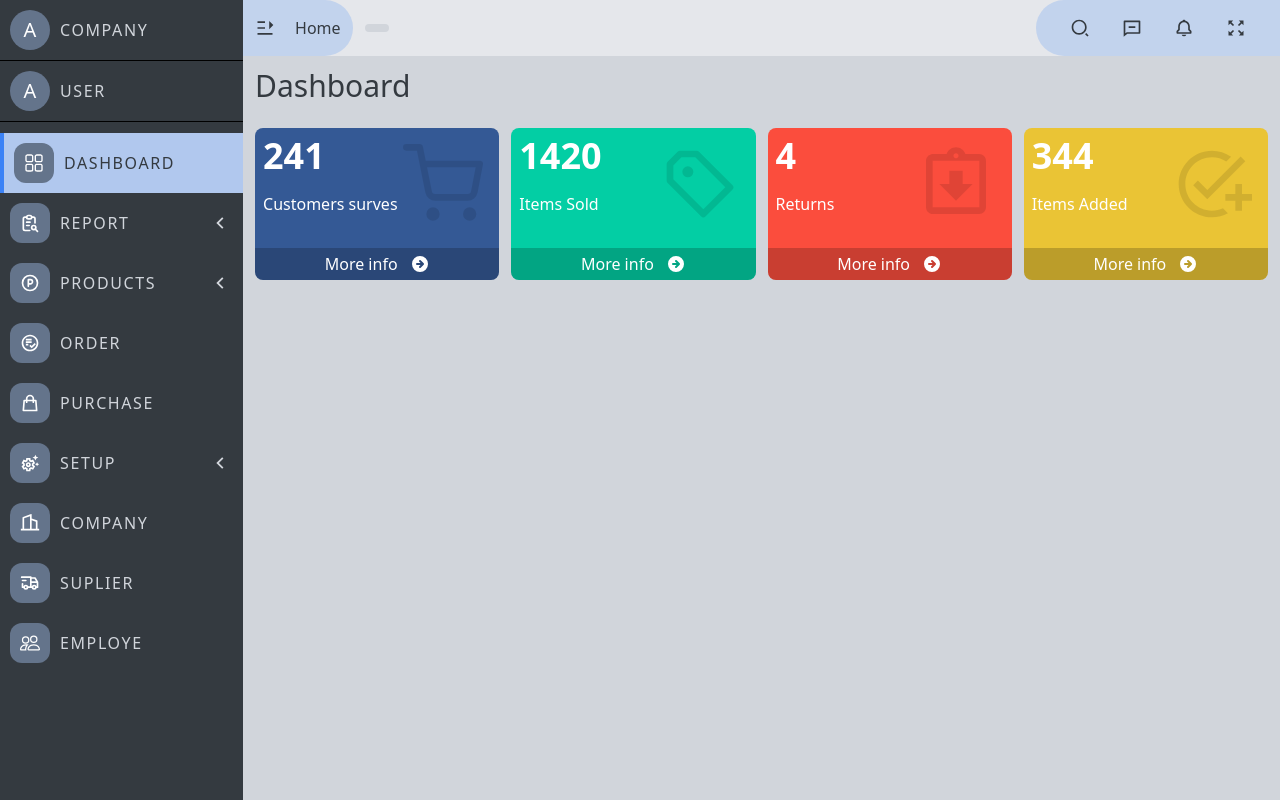
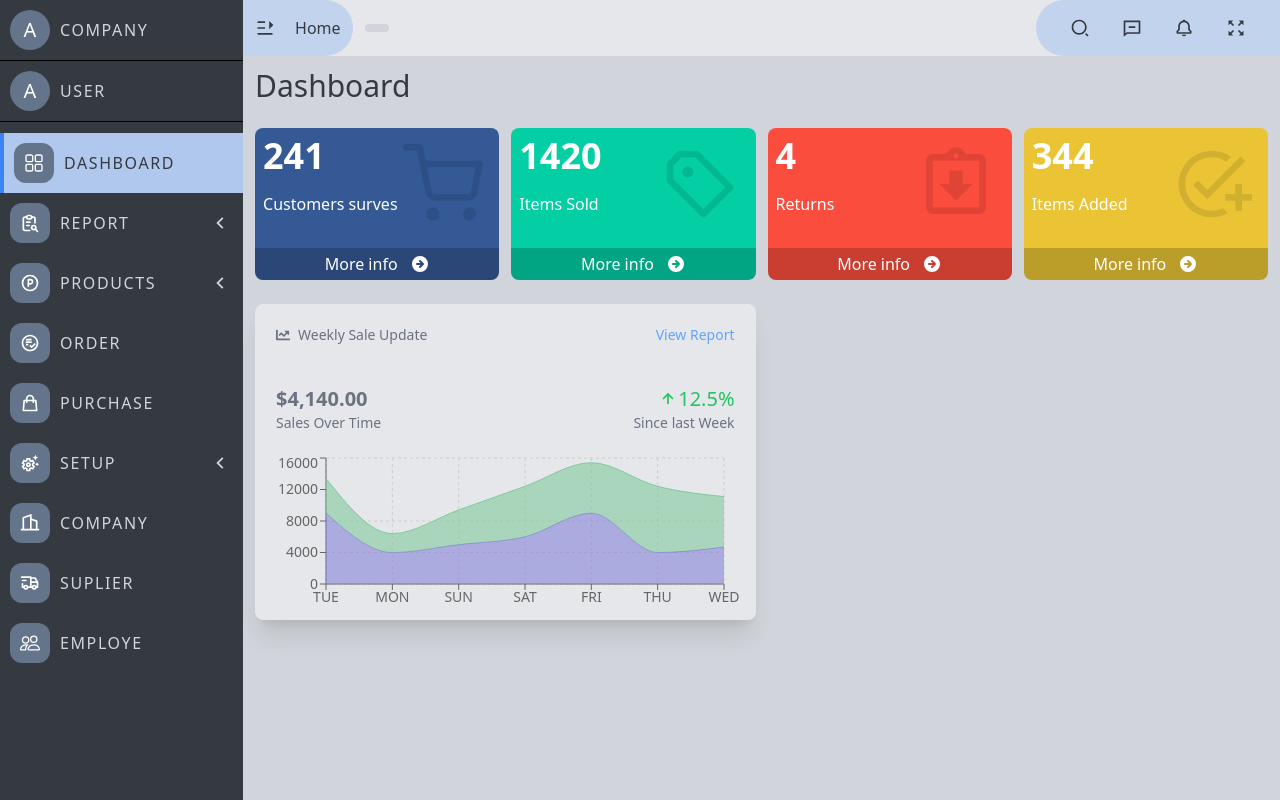
Before and after one commit to AbidHasanPiash/ims-inventory-management-system, a Next.js app: page / in a window 1280 px wide. Built offline with nearby package versions, Linux system fonts and the light colour scheme.

Commit message:
graph added

```diff
--- /dev/null
+++ b/app/components/dashboard/SalesWeekly.jsx
@@ -0,0 +1,59 @@
+'use client'
+import React from 'react'
+import { BiUpArrowAlt } from 'react-icons/bi';
+import {FaChartLine} from 'react-icons/fa'
+import {AreaChart, Area, XAxis, YAxis, CartesianGrid, Tooltip, ResponsiveContainer} from 'recharts';
+
+export default function SalesWeekly() {
+    const today = new Date(); // Get the current date
+    const days = ['SUN', 'MON', 'TUE', 'WED', 'THU', 'FRI', 'SAT'];
+    const day = today.getDay();
+    const updateDays = [...days.slice(day), ...days.slice(0, day)];
+    const data = [
+      { sale: updateDays[6], Pharmacy: 9000, NonPharmacy: 4400 },
+      { sale: updateDays[5], Pharmacy: 4000, NonPharmacy: 2400 },
+      { sale: updateDays[4], Pharmacy: 5000, NonPharmacy: 4400 },
+      { sale: updateDays[3], Pharmacy: 6000, NonPharmacy: 6400 },
+      { sale: updateDays[2], Pharmacy: 9000, NonPharmacy: 6400 },
+      { sale: updateDays[1], Pharmacy: 4000, NonPharmacy: 8400 },
+      { sale: updateDays[0], Pharmacy: 4700, NonPharmacy: 6400 },
+    ];
+  return (
+    <div className='shadow-xl border rounded-lg bg-gray-200 text-xs md:text-sm xl:text-md'>
+    {/* heading section */}
+    <div className="m-5 text-gray-500">
+      <div className='flex items-center justify-between mb-10'>
+        <div className='flex items-center justify-start space-x-2'>
+          <FaChartLine/>
+          <h1>Weekly Sale Update</h1>
+        </div>
+        <p className='text-blue-400 hover:text-blue-700 cursor-pointer'>View Report</p>
+      </div>
+      {/* ********************************** */}
+      <div className='flex items-center justify-between'>
+        <div>
+          <h1 className='font-bold text-xl'>$4,140.00</h1>
+          <p>Sales Over Time</p>
+        </div>
+        <div className='flex flex-col items-end justify-end'>
+          <h1 className='flex items-center justify-center text-xl text-green-500'>
+            <BiUpArrowAlt size={20}/>
+            <span>12.5%</span>
+          </h1>
+          <p>Since last Week</p>
+        </div>
+      </div>
+    </div>
+    <ResponsiveContainer width="100%" aspect={3}>
+        <AreaChart data={data} width={100} height={100} margin={{ top: 5, right: 30, left: 10, bottom: 5, }}>
+            <CartesianGrid strokeDasharray="3 3" />
+            <XAxis dataKey="sale" />
+            <YAxis />
+            <Tooltip />
+            <Area type="monotone" dataKey="Pharmacy" stackId="1" stroke="#8884d8" fill="#8884d8" />
+            <Area type="monotone" dataKey="NonPharmacy" stackId="1" stroke="#82ca9d" fill="#82ca9d" />
+        </AreaChart>
+    </ResponsiveContainer>
+    </div>
+  )
+}
--- a/app/layout.js
+++ b/app/layout.js
@@ -33,12 +33,12 @@ export default function RootLayout({ children }) {
       <head>
         <title>{metadata.title}</title>
       </head>
-      <body className='flex bg-primary text-secondary'>
+      <body className='flex bg-primary text-secondary overflow-hidden'>
         <SidebarContext.Provider value={{isSidebarOpen, setSidebarOpen, headerTab, handlePushTab, handleRemoveTab}}>
           <SideBar/>
           <main className='w-full min-h-screen'>
             <Header/>
-            <div className=''>
+            <div className='overflow-y-auto scrollbar-thin scrollbar-thumb-orange-600'>
               {children}
             </div>
           </main>
--- a/app/page.js
+++ b/app/page.js
@@ -2,6 +2,7 @@ import { FiShoppingCart } from "react-icons/fi";
 import { BiPurchaseTagAlt } from "react-icons/bi";
 import { MdOutlineAssignmentReturned, MdAddTask } from "react-icons/md";
 import InfoCard from "./components/dashboard/InfoCard";
+import SalesWeekly from "./components/dashboard/SalesWeekly";
 
 export default function Home() {
   return (
@@ -13,6 +14,9 @@ export default function Home() {
         <InfoCard color='#FB4D3D' number={4} title='Returns' icon={MdOutlineAssignmentReturned} link='#'/>
         <InfoCard color='#EAC435' number={344} title='Items Added' icon={MdAddTask} link='#'/>
       </div>
+      <div className="grid xl:grid-cols-2 grid-cols-1 gap-x-3 gap-y-6 m-3 mb-20">
+        <SalesWeekly/>
+      </div>
     </div>
   );
 }
--- a/package.json
+++ b/package.json
@@ -17,6 +17,7 @@
     "react": "18.2.0",
     "react-dom": "18.2.0",
     "react-icons": "^4.8.0",
+    "recharts": "^2.6.2",
     "tailwindcss": "3.3.2"
   },
   "devDependencies": {
```
Also changed, not shown: 1 other file (tests, documents, lock files or other folders).
